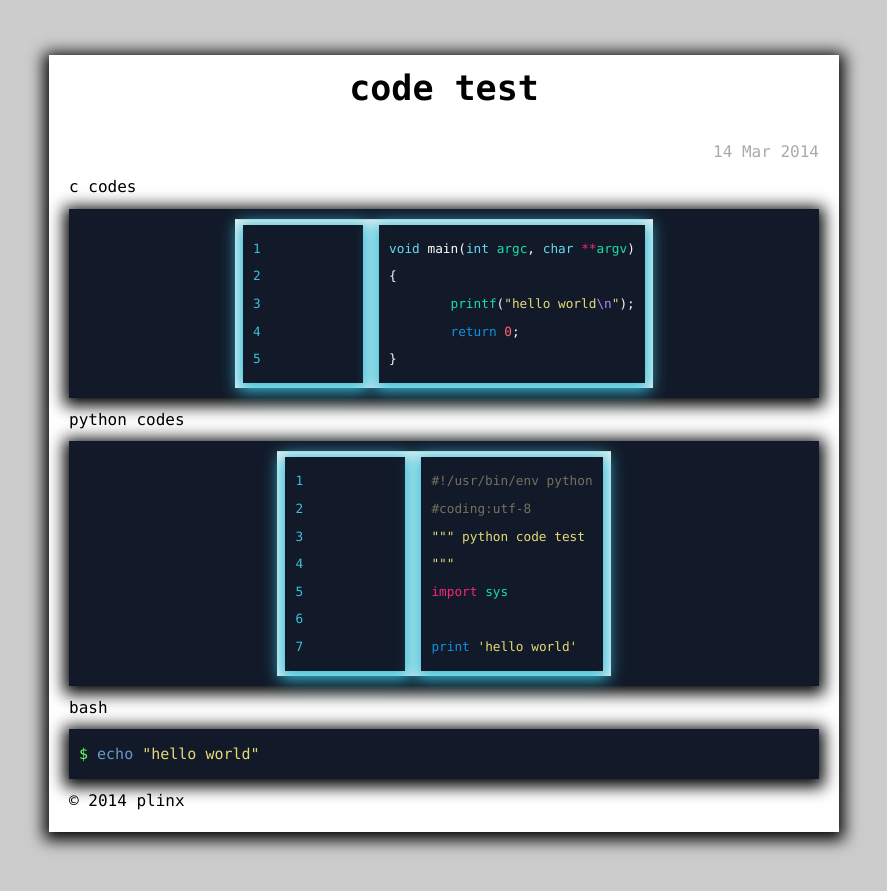
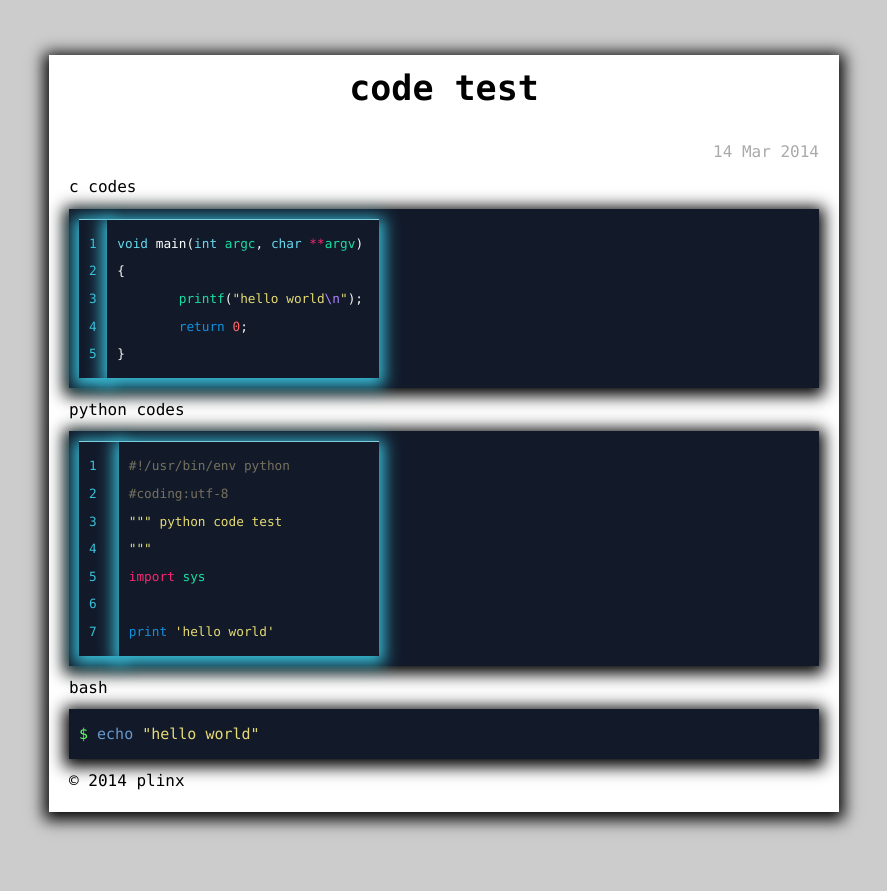
Before and after one commit to plinx/plinx.github.io, a Jekyll site: the page built from _posts/2014-3-14-code-test.md, in a window 1280 px wide. Shown: the top 891 px of the page, without its empty margins (196-1083 px from the left). Built offline with Jekyll 4.4.1, drawn with Linux system fonts in a browser that asks for light colours.

Commit message:
fixed table td.

```diff
--- a/css/main.css
+++ b/css/main.css
@@ -54,17 +54,13 @@ a:visited:hover { color: #FF3366; }
 
 table {
   font-size: 85%;
-  margin: auto;
   min-width: 300px;
   border-spacing: 0px;
 }
 
 table td {
-  padding: 5px 8px;
   text-align: left;
   border-top: 1px solid #ddd;
-  min-width: 120px;
-  max-width: 350px;
 }
 
 table th {
```
